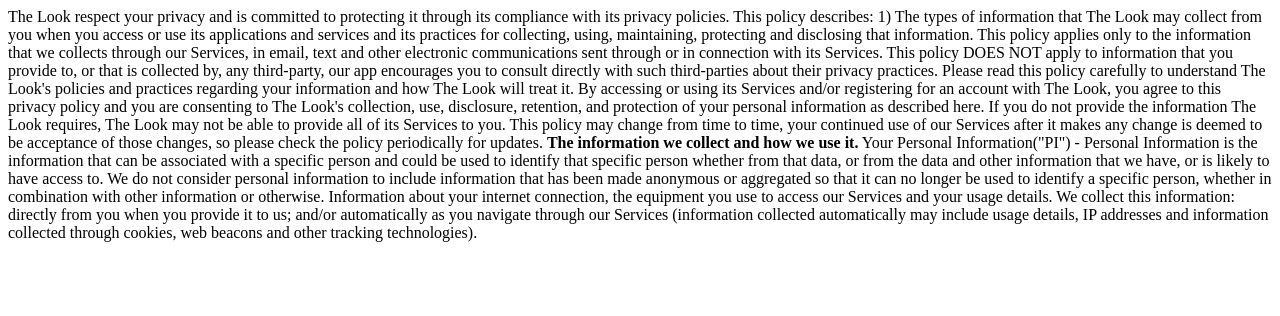
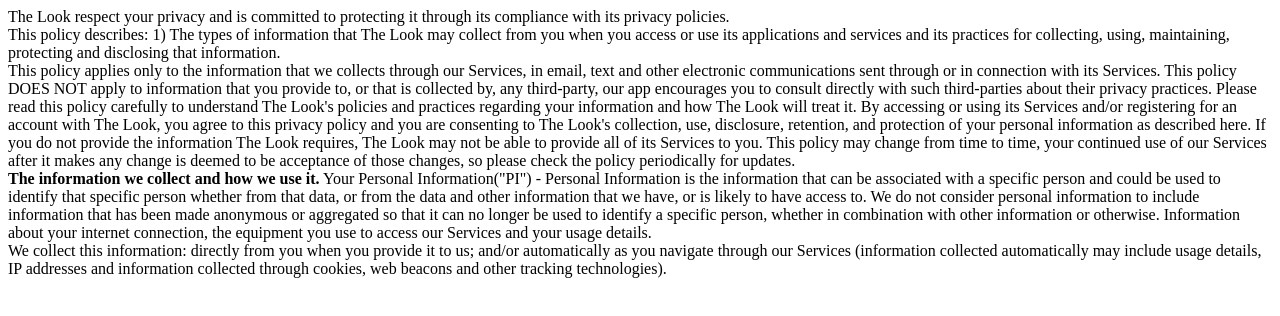
Before and after one commit to amarjeet52/urls, a plain HTML site: page index.html in a window 1280 px wide. Drawn offline with Linux system fonts and the light colour scheme.

Commit message:
Update index.html

```diff
--- a/index.html
+++ b/index.html
@@ -2,18 +2,18 @@
 <head><title>Privacy policy</title>
 </head>
 <body>
-<p>The Look respect your privacy and is committed to protecting it through its compliance with its privacy policies. This policy describes:
+<p>The Look respect your privacy and is committed to protecting it through its compliance with its privacy policies. <br>This policy describes:
 1) The types of information that The Look may collect from you when you access or use its applications and services  and
-its practices for collecting, using, maintaining, protecting and disclosing that information.
+its practices for collecting, using, maintaining, protecting and disclosing that information.<br>
 This policy applies only to the information that we collects through our Services, in email, text and other electronic communications sent through or in connection with its Services.
 This policy DOES NOT apply to information that you provide to, or that is collected by, any third-party,  our app encourages you to consult directly with such third-parties about their privacy practices.
 Please read this policy carefully to understand The Look's policies and practices regarding your information and how The Look will treat it. By accessing or using its Services and/or registering for an account with The Look, you agree to this privacy policy and you are consenting to The Look's collection, use, disclosure, retention, and protection of your personal information as described here. If you do not provide the information The Look requires, The Look may not be able to provide all of its Services to you.
 This policy may change from time to time, your continued use of our Services after it makes any change is deemed to be acceptance of those changes, so please check the policy periodically for updates.
-<b>The information we collect and how we use it.</b>
+<br><b>The information we collect and how we use it.</b>
 
 Your Personal Information("PI") - Personal Information is the information that can be associated with a specific person and could be used to identify that specific person whether from that data, or from the data and other information that we have, or is likely to have access to. We do not consider personal information to include information that has been made anonymous or aggregated so that it can no longer be used to identify a specific person, whether in combination with other information or otherwise.
 Information about your internet connection, the equipment you use to access our Services and your usage details.
-We collect this information:
+<br>We collect this information:
 
 directly from you when you provide it to us; and/or
 automatically as you navigate through our Services (information collected automatically may include usage details, IP addresses and information collected through cookies, web beacons and other tracking technologies).
```
